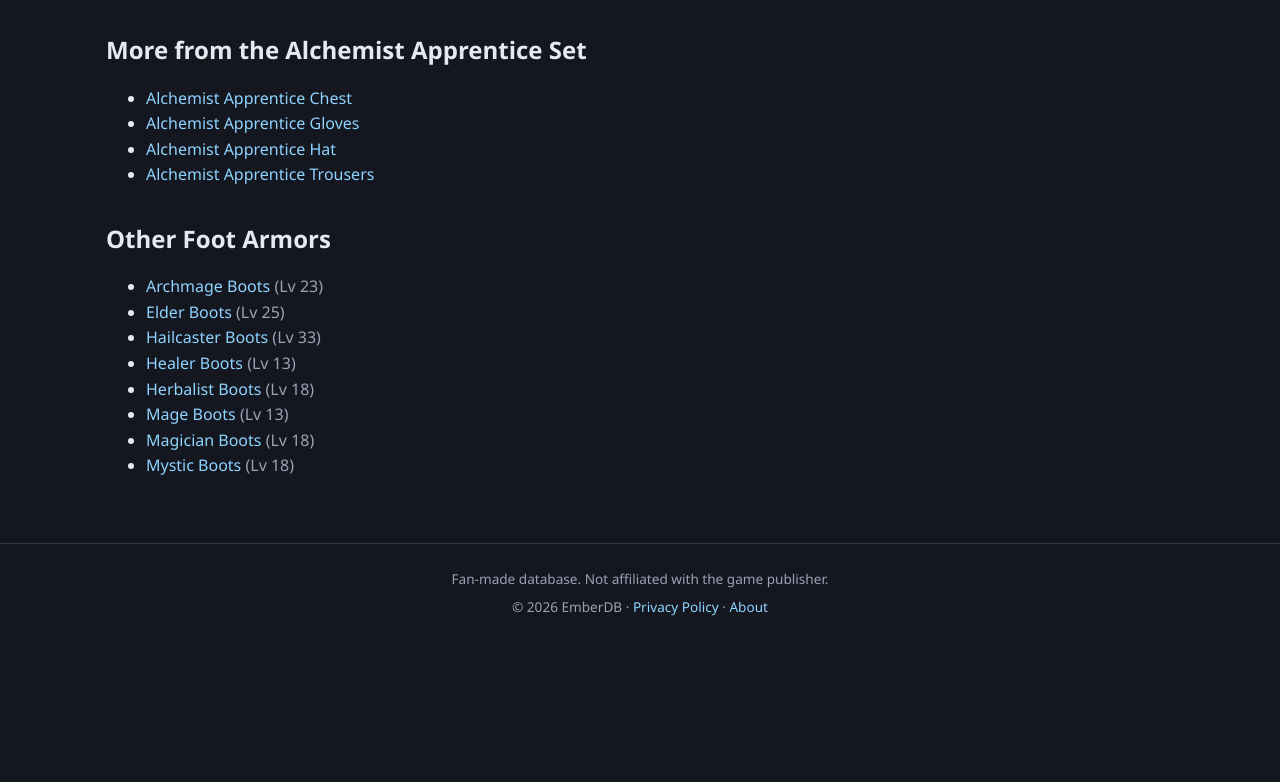
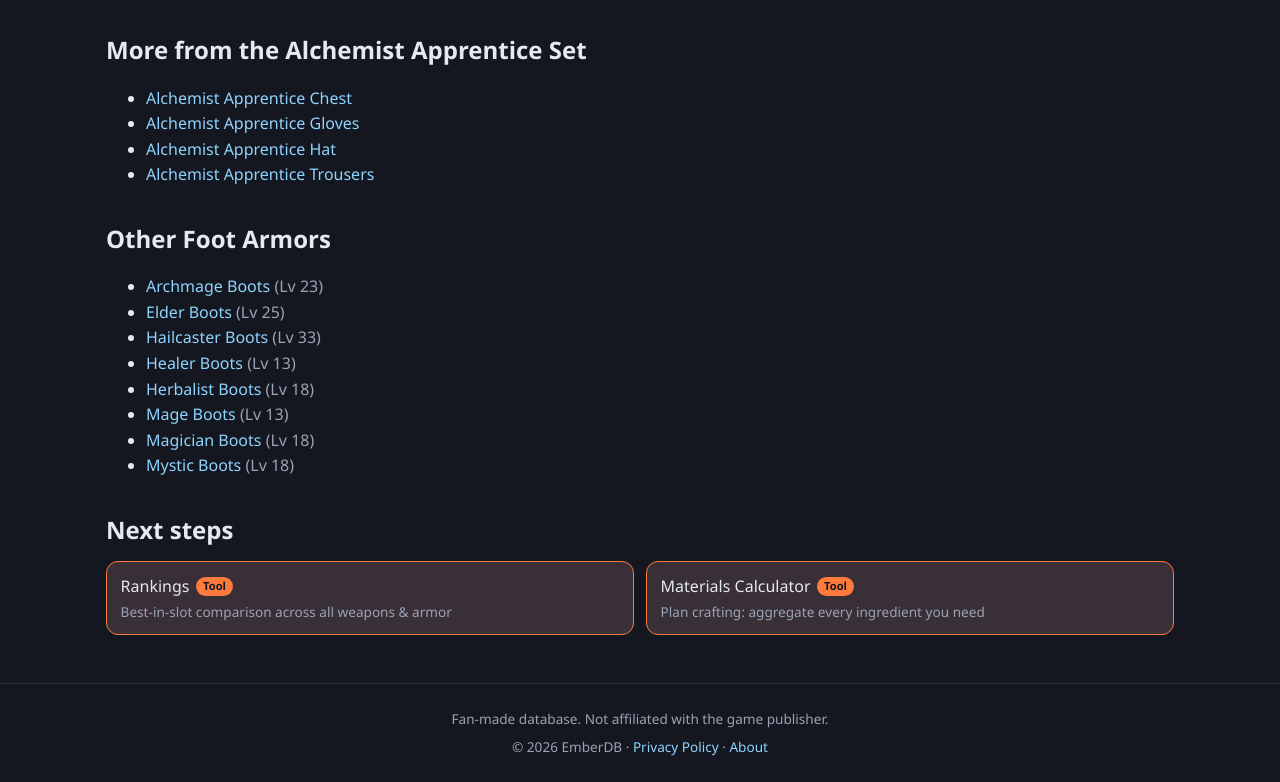
Before and after one commit to ccylhb/enshrouded-db, an Astro site: page /armor/alchemist-apprentice-boots in a window 1280 px wide. Shown: the part 909-1691 px from the top of the page. Before the commit the page ends 1551 px from the top, so only its background shows below. Built offline with nearby package versions, Linux system fonts and the light colour scheme; Astro itself is replaced by a stand-in of ours.

Commit message:
Add Next steps related-content module to all detail pages

```diff
--- a/src/pages/armor/[slug].astro
+++ b/src/pages/armor/[slug].astro
@@ -3,6 +3,7 @@ import Base from "../../layouts/Base.astro";
 import armor from "../../data/armor.json";
 import sets from "../../data/armor-sets.json";
 
+import Related from "../../components/Related.astro";
 const CAT_LABELS = {
   melee: "Melee Armor",
   magic: "Magic Armor",
@@ -113,4 +114,14 @@ const desc =
     about: { "@type": "Thing", name: piece.name },
     isPartOf: { "@type": "WebSite", name: "EmberDB" },
   })} />
+
+
+  <Related
+    heading="Next steps"
+    links={[
+
+    { href: "/rankings/", title: "Rankings", sub: "Best-in-slot comparison across all weapons & armor", tool: true },
+    { href: "/materials-calculator/", title: "Materials Calculator", sub: "Plan crafting: aggregate every ingredient you need", tool: true },
+  ]}
+  />
 </Base>
```
Also changed, not shown: src/pages/armor/sets/[slug].astro (+11 -0 lines), src/pages/consumables/[slug].astro (+11 -0 lines), src/pages/database/[slug].astro (+11 -0 lines), src/pages/weapons/[slug].astro (+11 -0 lines).
